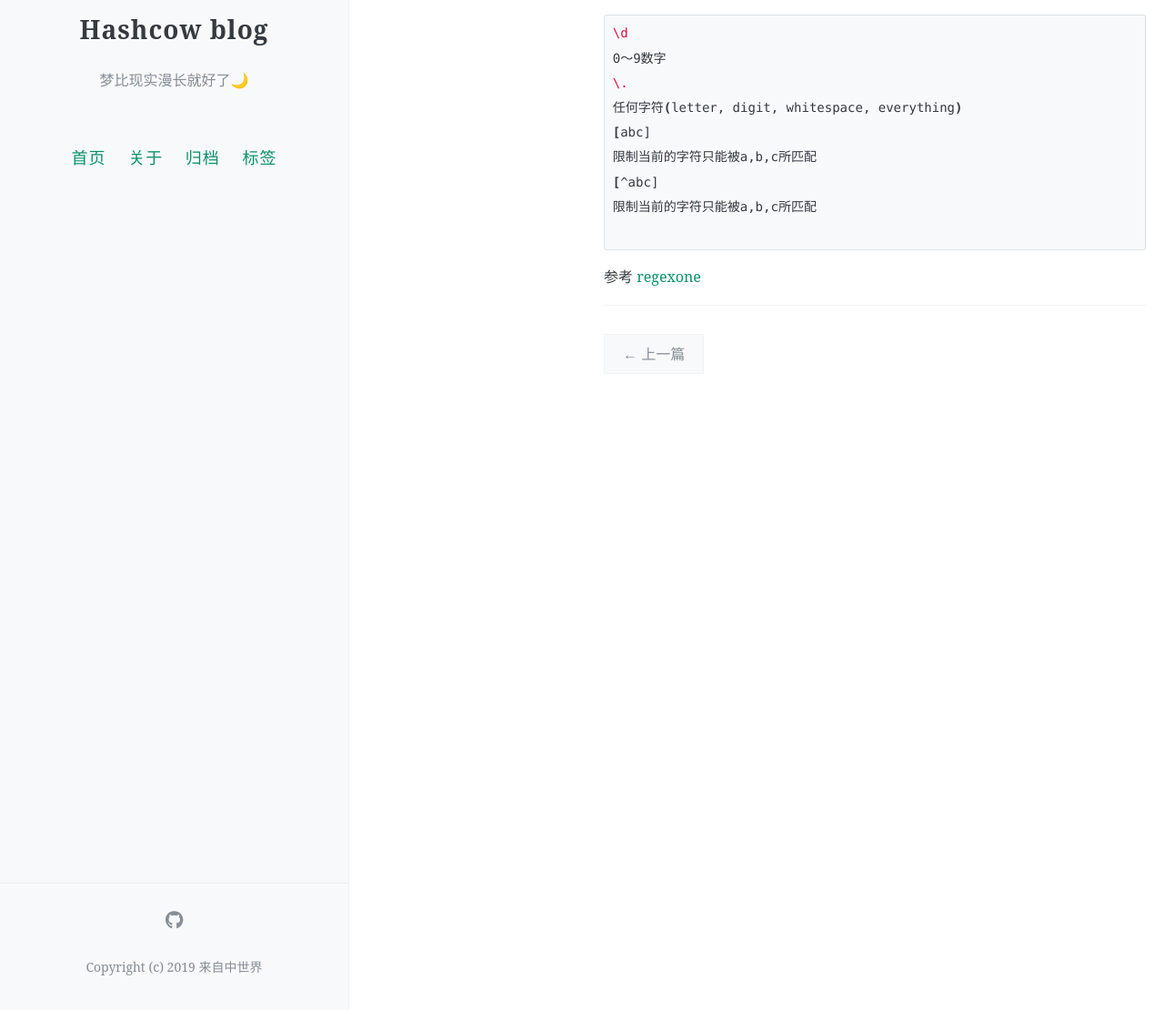
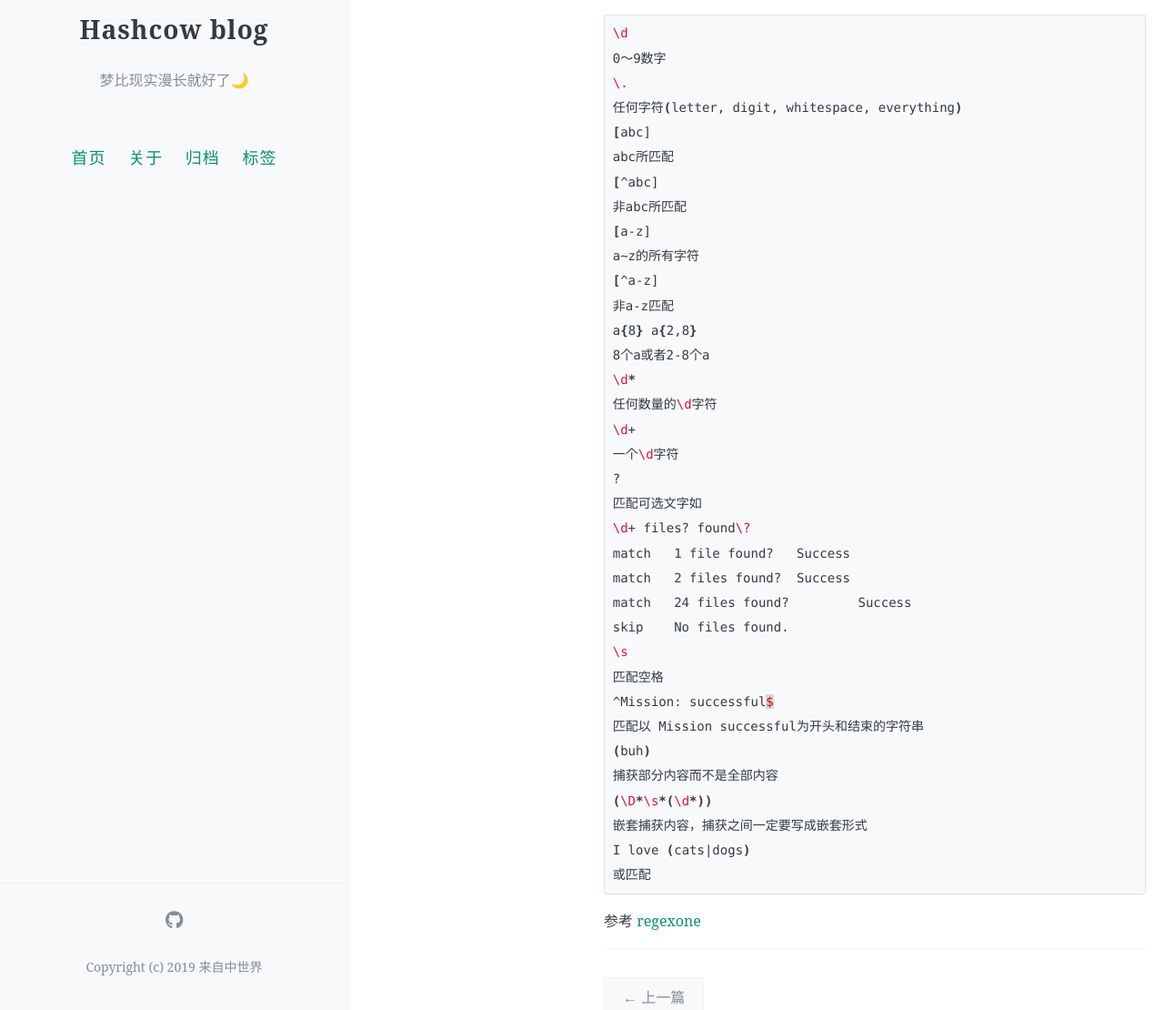
Before and after one commit to hashcowuwu/blog, a Jekyll site: the page built from _posts/2024-05-20-Regularnote.md, in a window 1280 px wide and 1400 px high. Shown: the part 290-1400 px from the top of the window at 91% size. Built offline with Jekyll 4.4.1, drawn with Linux system fonts in a browser that asks for light colours; comment, search, counter and statistics services are not loaded.

````diff
--- a/_posts/2024-05-20-Regularnote.md
+++ b/_posts/2024-05-20-Regularnote.md
@@ -22,11 +22,38 @@ toc: true
 \.
 任何字符(letter, digit, whitespace, everything)
 [abc]
-限制当前的字符只能被a,b,c所匹配
+abc所匹配
 [^abc]
-限制当前的字符只能被a,b,c所匹配
+非abc所匹配
+[a-z]
+a~z的所有字符
+[^a-z]
+非a-z匹配
+a{8} a{2,8}
+8个a或者2-8个a
+\d*
+任何数量的\d字符
+\d+
+一个\d字符
+?
+匹配可选文字如
+\d+ files? found\?
+match 	1 file found?	Success
+match 	2 files found? 	Success
+match 	24 files found? 	Success
+skip 	No files found.
+\s
+匹配空格
+^Mission: successful$
+匹配以 Mission successful为开头和结束的字符串
+(buh)
+捕获部分内容而不是全部内容
+(\D*\s*(\d*))
+嵌套捕获内容，捕获之间一定要写成嵌套形式
+I love (cats|dogs)
+或匹配
+```
 
-```
 
 
 
````
Also changed, not shown: _posts/2024-05-12-vim.md (+1 -1 lines).
